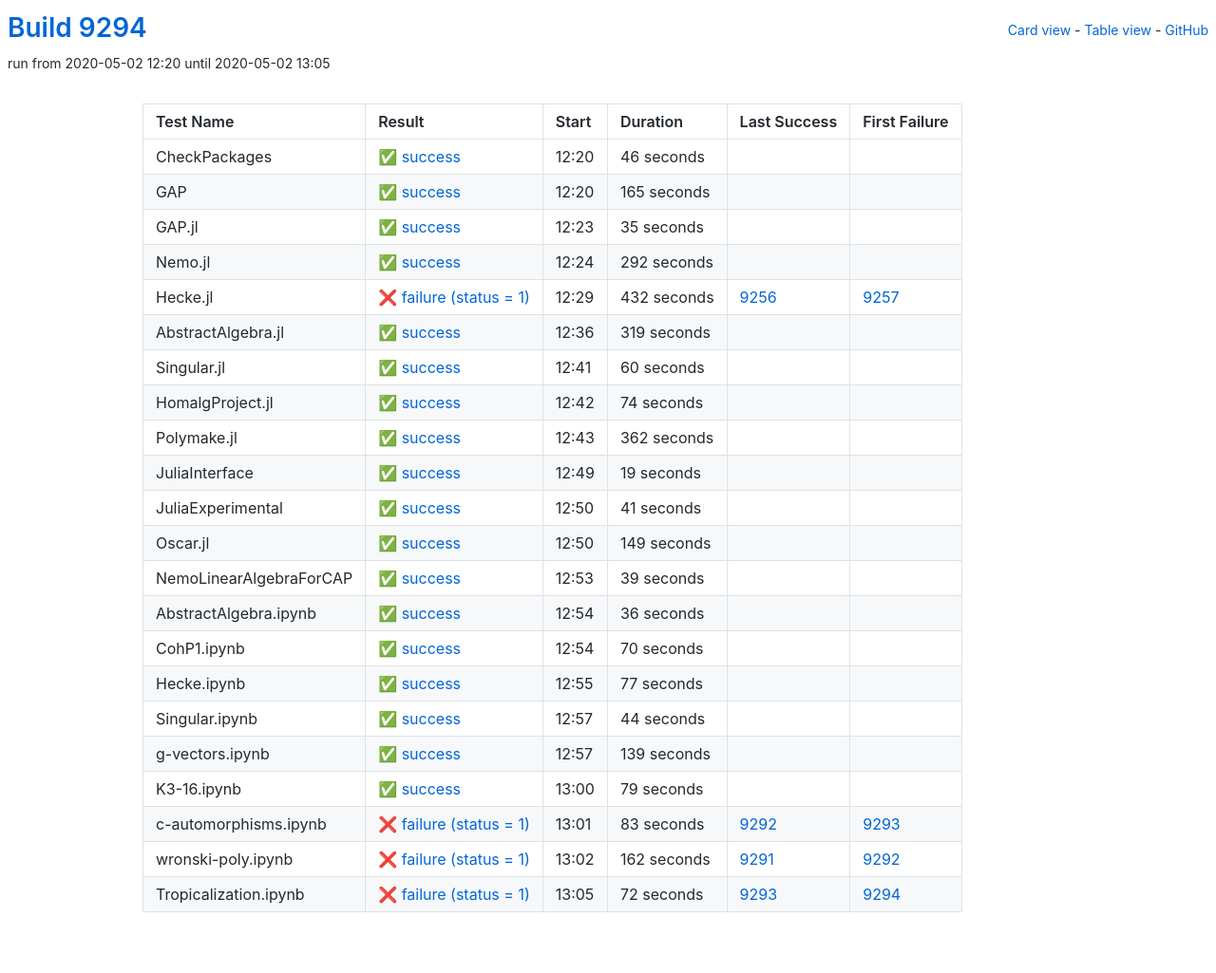
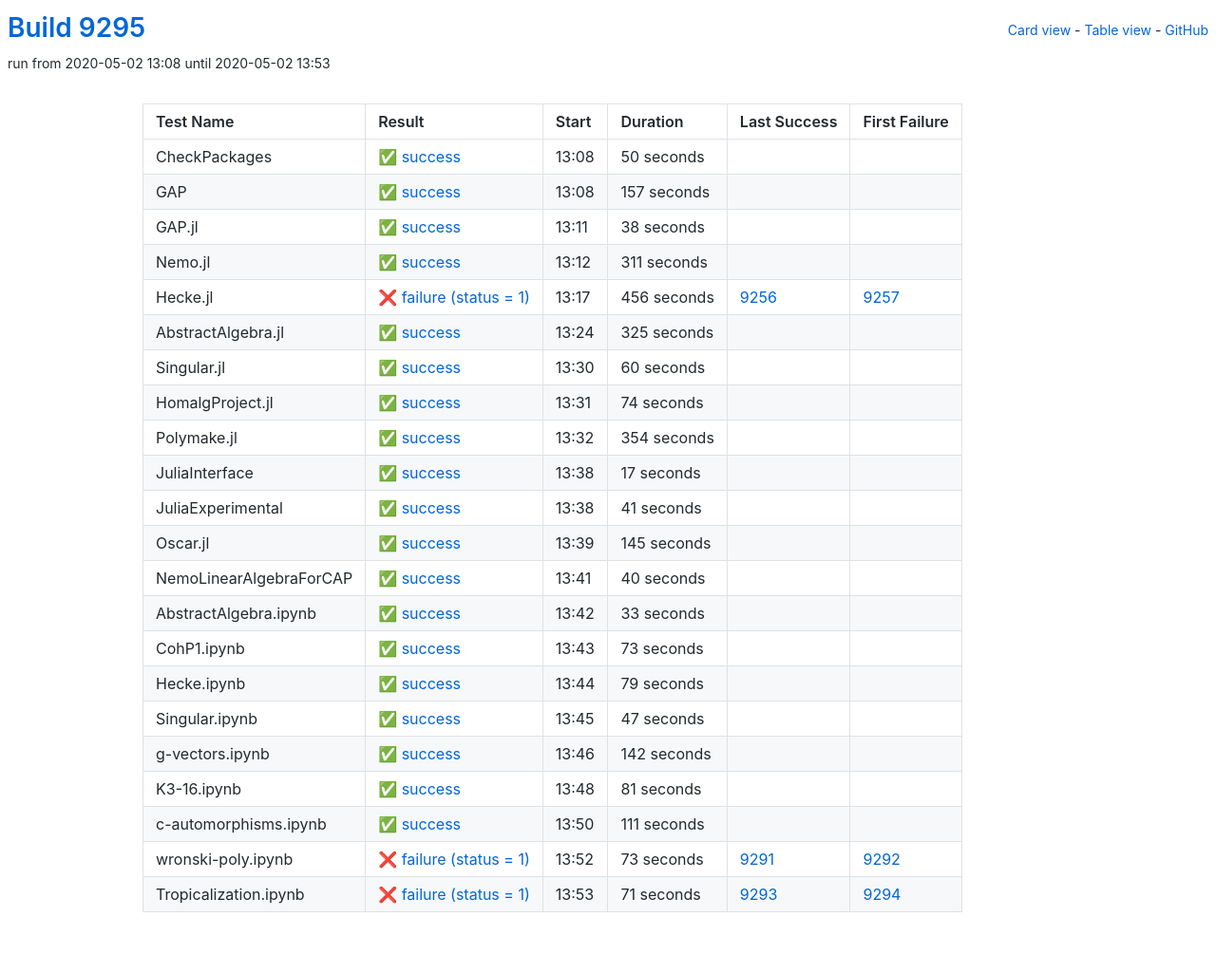
Before and after one commit to oscar-system/oscar-ci-status, a Jekyll site: the page built from table.html, in a window 1280 px wide. Shown: the whole page at 95% size. Built offline with Jekyll 4.4.1, drawn with Linux system fonts in a browser that asks for light colours.

Commit message:
Build 9295

```diff
--- a/_data/ci.yml
+++ b/_data/ci.yml
@@ -1,71 +1,71 @@
-build: 9294
-build_url: https://oscarci.mathematik.uni-kl.de/job/oscar/9294/
+build: 9295
+build_url: https://oscarci.mathematik.uni-kl.de/job/oscar/9295/
 job: oscar
 tests:
-- duration: 46
+- duration: 50
   exitcode: 0
   first_failure: false
   first_failure_url: null
   last_success: false
   last_success_url: null
-  log: https://oscarci.mathematik.uni-kl.de/job/oscar/9294/artifact/logs/build-9294/CheckPackages.log
+  log: https://oscarci.mathematik.uni-kl.de/job/oscar/9295/artifact/logs/build-9295/CheckPackages.log
   name: CheckPackages
-  start: 2020-05-02 12:20
+  start: 2020-05-02 13:08
   status: success
   success: true
-- duration: 165
+- duration: 157
   exitcode: 0
   first_failure: false
   first_failure_url: null
   last_success: false
   last_success_url: null
-  log: https://oscarci.mathematik.uni-kl.de/job/oscar/9294/artifact/logs/build-9294/GAP.log
+  log: https://oscarci.mathematik.uni-kl.de/job/oscar/9295/artifact/logs/build-9295/GAP.log
   name: GAP
-  start: 2020-05-02 12:20
+  start: 2020-05-02 13:08
   status: success
   success: true
-- duration: 35
+- duration: 38
   exitcode: 0
   first_failure: false
   first_failure_url: null
   last_success: false
   last_success_url: null
-  log: https://oscarci.mathematik.uni-kl.de/job/oscar/9294/artifact/logs/build-9294/GAP.jl.log
+  log: https://oscarci.mathematik.uni-kl.de/job/oscar/9295/artifact/logs/build-9295/GAP.jl.log
   name: GAP.jl
-  start: 2020-05-02 12:23
+  start: 2020-05-02 13:11
   status: success
   success: true
-- duration: 292
+- duration: 311
   exitcode: 0
   first_failure: false
   first_failure_url: null
   last_success: false
   last_success_url: null
-  log: https://oscarci.mathematik.uni-kl.de/job/oscar/9294/artifact/logs/build-9294/Nemo.jl.log
+  log: https://oscarci.mathematik.uni-kl.de/job/oscar/9295/artifact/logs/build-9295/Nemo.jl.log
   name: Nemo.jl
-  start: 2020-05-02 12:24
+  start: 2020-05-02 13:12
   status: success
   success: true
-- duration: 432
+- duration: 456
   exitcode: 1
   first_failure: 9257
   first_failure_url: https://oscarci.mathematik.uni-kl.de/job/oscar/9257/
   last_success: 9256
   last_success_url: https://oscarci.mathematik.uni-kl.de/job/oscar/9256/
-  log: https://oscarci.mathematik.uni-kl.de/job/oscar/9294/artifact/logs/build-9294/Hecke.jl.log
+  log: https://oscarci.mathematik.uni-kl.de/job/oscar/9295/artifact/logs/build-9295/Hecke.jl.log
   name: Hecke.jl
-  start: 2020-05-02 12:29
+  start: 2020-05-02 13:17
   status: failure
   success: false
-- duration: 319
+- duration: 325
   exitcode: 0
   first_failure: false
   first_failure_url: null
   last_success: false
   last_success_url: null
-  log: https://oscarci.mathematik.uni-kl.de/job/oscar/9294/artifact/logs/build-9294/AbstractAlgebra.jl.log
+  log: https://oscarci.mathematik.uni-kl.de/job/oscar/9295/artifact/logs/build-9295/AbstractAlgebra.jl.log
   name: AbstractAlgebra.jl
-  start: 2020-05-02 12:36
+  start: 2020-05-02 13:24
   status: success
   success: true
 - duration: 60
@@ -74,9 +74,9 @@ tests:
   first_failure_url: null
   last_success: false
   last_success_url: null
-  log: https://oscarci.mathematik.uni-kl.de/job/oscar/9294/artifact/logs/build-9294/Singular.jl.log
+  log: https://oscarci.mathematik.uni-kl.de/job/oscar/9295/artifact/logs/build-9295/Singular.jl.log
   name: Singular.jl
-  start: 2020-05-02 12:41
+  start: 2020-05-02 13:30
   status: success
   success: true
 - duration: 74
@@ -85,31 +85,31 @@ tests:
   first_failure_url: null
   last_success: false
   last_success_url: null
-  log: https://oscarci.mathematik.uni-kl.de/job/oscar/9294/artifact/logs/build-9294/HomalgProject.jl.log
+  log: https://oscarci.mathematik.uni-kl.de/job/oscar/9295/artifact/logs/build-9295/HomalgProject.jl.log
   name: HomalgProject.jl
-  start: 2020-05-02 12:42
+  start: 2020-05-02 13:31
   status: success
   success: true
-- duration: 362
+- duration: 354
   exitcode: 0
   first_failure: false
   first_failure_url: null
   last_success: false
   last_success_url: null
-  log: https://oscarci.mathematik.uni-kl.de/job/oscar/9294/artifact/logs/build-9294/Polymake.jl.log
+  log: https://oscarci.mathematik.uni-kl.de/job/oscar/9295/artifact/logs/build-9295/Polymake.jl.log
   name: Polymake.jl
-  start: 2020-05-02 12:43
+  start: 2020-05-02 13:32
   status: success
   success: true
-- duration: 19
+- duration: 17
   exitcode: 0
   first_failure: false
   first_failure_url: null
   last_success: false
   last_success_url: null
-  log: https://oscarci.mathematik.uni-kl.de/job/oscar/9294/artifact/logs/build-9294/JuliaInterface.log
+  log: https://oscarci.mathematik.uni-kl.de/job/oscar/9295/artifact/logs/build-9295/JuliaInterface.log
   name: JuliaInterface
-  start: 2020-05-02 12:49
+  start: 2020-05-02 13:38
   status: success
   success: true
 - duration: 41
@@ -118,86 +118,53 @@ tests:
   first_failure_url: null
   last_success: false
   last_success_url: null
-  log: https://oscarci.mathematik.uni-kl.de/job/oscar/9294/artifact/logs/build-9294/JuliaExperimental.log
+  log: https://oscarci.mathematik.uni-kl.de/job/oscar/9295/artifact/logs/build-9295/JuliaExperimental.log
   name: JuliaExperimental
-  start: 2020-05-02 12:50
+  start: 2020-05-02 13:38
   status: success
   success: true
-- duration: 149
+- duration: 145
   exitcode: 0
   first_failure: false
   first_failure_url: null
   last_success: false
   last_success_url: null
-  log: https://oscarci.mathematik.uni-kl.de/job/oscar/9294/artifact/logs/build-9294/Oscar.jl.log
+  log: https://oscarci.mathematik.uni-kl.de/job/oscar/9295/artifact/logs/build-9295/Oscar.jl.log
   name: Oscar.jl
-  start: 2020-05-02 12:50
+  start: 2020-05-02 13:39
   status: success
   success: true
-- duration: 39
+- duration: 40
   exitcode: 0
   first_failure: false
   first_failure_url: null
   last_success: false
   last_success_url: null
-  log: https://oscarci.mathematik.uni-kl.de/job/oscar/9294/artifact/logs/build-9294/NemoLinearAlgebraForCAP.log
+  log: https://oscarci.mathematik.uni-kl.de/job/oscar/9295/artifact/logs/build-9295/NemoLinearAlgebraForCAP.log
   name: NemoLinearAlgebraForCAP
-  start: 2020-05-02 12:53
+  start: 2020-05-02 13:41
   status: success
   success: true
-- duration: 36
+- duration: 33
   exitcode: 0
   first_failure: false
   first_failure_url: null
   last_success: false
   last_success_url: null
-  log: https://oscarci.mathematik.uni-kl.de/job/oscar/9294/artifact/logs/build-9294/AbstractAlgebra.ipynb.log
+  log: https://oscarci.mathematik.uni-kl.de/job/oscar/9295/artifact/logs/build-9295/AbstractAlgebra.ipynb.log
   name: AbstractAlgebra.ipynb
-  start: 2020-05-02 12:54
+  start: 2020-05-02 13:42
   status: success
   success: true
-- duration: 70
+- duration: 73
   exitcode: 0
   first_failure: false
   first_failure_url: null
   last_success: false
   last_success_url: null
-  log: https://oscarci.mathematik.uni-kl.de/job/oscar/9294/artifact/logs/build-9294/CohP1.ipynb.log
+  log: https://oscarci.mathematik.uni-kl.de/job/oscar/9295/artifact/logs/build-9295/CohP1.ipynb.log
   name: CohP1.ipynb
-  start: 2020-05-02 12:54
-  status: success
-  success: true
-- duration: 77
-  exitcode: 0
-  first_failure: false
-  first_failure_url: null
-  last_success: false
-  last_success_url: null
-  log: https://oscarci.mathematik.uni-kl.de/job/oscar/9294/artifact/logs/build-9294/Hecke.ipynb.log
-  name: Hecke.ipynb
-  start: 2020-05-02 12:55
-  status: success
-  success: true
-- duration: 44
-  exitcode: 0
-  first_failure: false
-  first_failure_url: null
-  last_success: false
-  last_success_url: null
-  log: https://oscarci.mathematik.uni-kl.de/job/oscar/9294/artifact/logs/build-9294/Singular.ipynb.log
-  name: Singular.ipynb
-  start: 2020-05-02 12:57
-  status: success
-  success: true
-- duration: 139
-  exitcode: 0
-  first_failure: false
-  first_failure_url: null
-  last_success: false
-  last_success_url: null
-  log: https://oscarci.mathematik.uni-kl.de/job/oscar/9294/artifact/logs/build-9294/g-vectors.ipynb.log
-  name: g-vectors.ipynb
-  start: 2020-05-02 12:57
+  start: 2020-05-02 13:43
   status: success
   success: true
 - duration: 79
@@ -206,41 +173,74 @@ tests:
   first_failure_url: null
   last_success: false
   last_success_url: null
-  log: https://oscarci.mathematik.uni-kl.de/job/oscar/9294/artifact/logs/build-9294/K3-16.ipynb.log
-  name: K3-16.ipynb
-  start: 2020-05-02 13:00
+  log: https://oscarci.mathematik.uni-kl.de/job/oscar/9295/artifact/logs/build-9295/Hecke.ipynb.log
+  name: Hecke.ipynb
+  start: 2020-05-02 13:44
   status: success
   success: true
-- duration: 83
-  exitcode: 1
-  first_failure: 9293
-  first_failure_url: https://oscarci.mathematik.uni-kl.de/job/oscar/9293/
-  last_success: 9292
-  last_success_url: https://oscarci.mathematik.uni-kl.de/job/oscar/9292/
-  log: https://oscarci.mathematik.uni-kl.de/job/oscar/9294/artifact/logs/build-9294/c-automorphisms.ipynb.log
+- duration: 47
+  exitcode: 0
+  first_failure: false
+  first_failure_url: null
+  last_success: false
+  last_success_url: null
+  log: https://oscarci.mathematik.uni-kl.de/job/oscar/9295/artifact/logs/build-9295/Singular.ipynb.log
+  name: Singular.ipynb
+  start: 2020-05-02 13:45
+  status: success
+  success: true
+- duration: 142
+  exitcode: 0
+  first_failure: false
+  first_failure_url: null
+  last_success: false
+  last_success_url: null
+  log: https://oscarci.mathematik.uni-kl.de/job/oscar/9295/artifact/logs/build-9295/g-vectors.ipynb.log
+  name: g-vectors.ipynb
+  start: 2020-05-02 13:46
+  status: success
+  success: true
+- duration: 81
+  exitcode: 0
+  first_failure: false
+  first_failure_url: null
+  last_success: false
+  last_success_url: null
+  log: https://oscarci.mathematik.uni-kl.de/job/oscar/9295/artifact/logs/build-9295/K3-16.ipynb.log
+  name: K3-16.ipynb
+  start: 2020-05-02 13:48
+  status: success
+  success: true
+- duration: 111
+  exitcode: 0
+  first_failure: false
+  first_failure_url: null
+  last_success: false
+  last_success_url: null
+  log: https://oscarci.mathematik.uni-kl.de/job/oscar/9295/artifact/logs/build-9295/c-automorphisms.ipynb.log
   name: c-automorphisms.ipynb
-  start: 2020-05-02 13:01
-  status: failure
-  success: false
-- duration: 162
+  start: 2020-05-02 13:50
+  status: success
+  success: true
+- duration: 73
   exitcode: 1
   first_failure: 9292
   first_failure_url: https://oscarci.mathematik.uni-kl.de/job/oscar/9292/
   last_success: 9291
   last_success_url: https://oscarci.mathematik.uni-kl.de/job/oscar/9291/
-  log: https://oscarci.mathematik.uni-kl.de/job/oscar/9294/artifact/logs/build-9294/wronski-poly.ipynb.log
+  log: https://oscarci.mathematik.uni-kl.de/job/oscar/9295/artifact/logs/build-9295/wronski-poly.ipynb.log
   name: wronski-poly.ipynb
-  start: 2020-05-02 13:02
+  start: 2020-05-02 13:52
   status: failure
   success: false
-- duration: 72
+- duration: 71
   exitcode: 1
   first_failure: 9294
   first_failure_url: https://oscarci.mathematik.uni-kl.de/job/oscar/9294/
   last_success: 9293
   last_success_url: https://oscarci.mathematik.uni-kl.de/job/oscar/9293/
-  log: https://oscarci.mathematik.uni-kl.de/job/oscar/9294/artifact/logs/build-9294/Tropicalization.ipynb.log
+  log: https://oscarci.mathematik.uni-kl.de/job/oscar/9295/artifact/logs/build-9295/Tropicalization.ipynb.log
   name: Tropicalization.ipynb
-  start: 2020-05-02 13:05
+  start: 2020-05-02 13:53
   status: failure
   success: false
```
Also changed, not shown: README.md.
